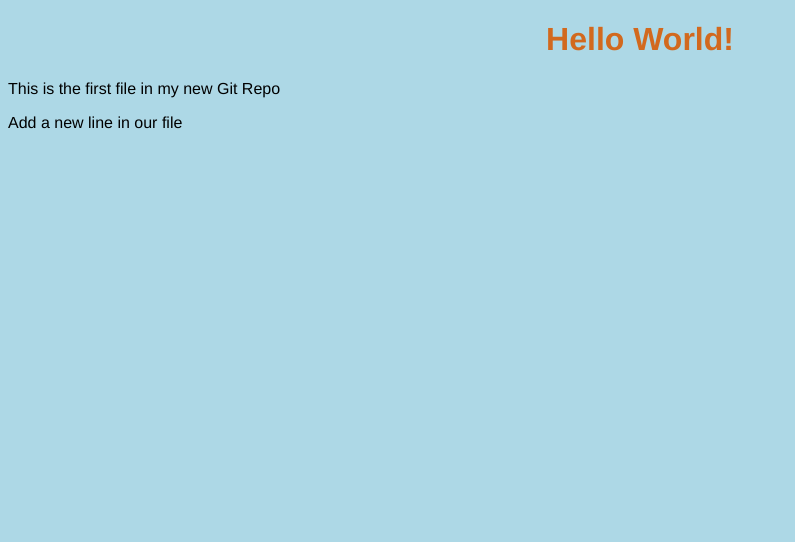
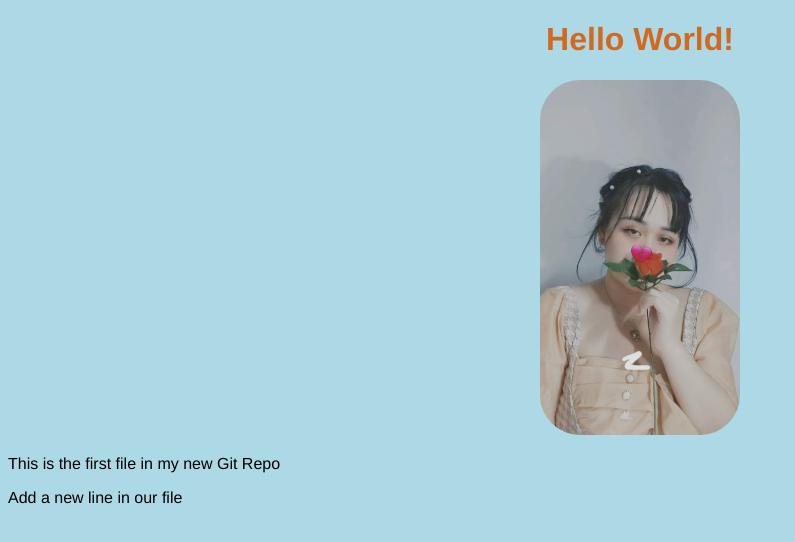
Before and after one commit to DNgocTai/hello, a plain HTML site: page index.html in a window 1280 px wide. Shown: the whole page, without its empty margins (0-795 px from the left). Drawn offline with Linux system fonts and the light colour scheme.

Commit message:
Add a image to Hello World

```diff
--- a/index.html
+++ b/index.html
@@ -9,6 +9,7 @@
 </head>
 <body>
     <h1>Hello World!</h1>
+    <div style="text-align: center;"><img src="./my_fr.jpg" alt="My friend" style="width: 200px;border-radius: 40px;"></div>
     <p> This is the first file in my new Git Repo</p>
     <p>Add a new line in our file</p>
 </body>
```
Also changed, not shown: my_fr.jpg (added).
